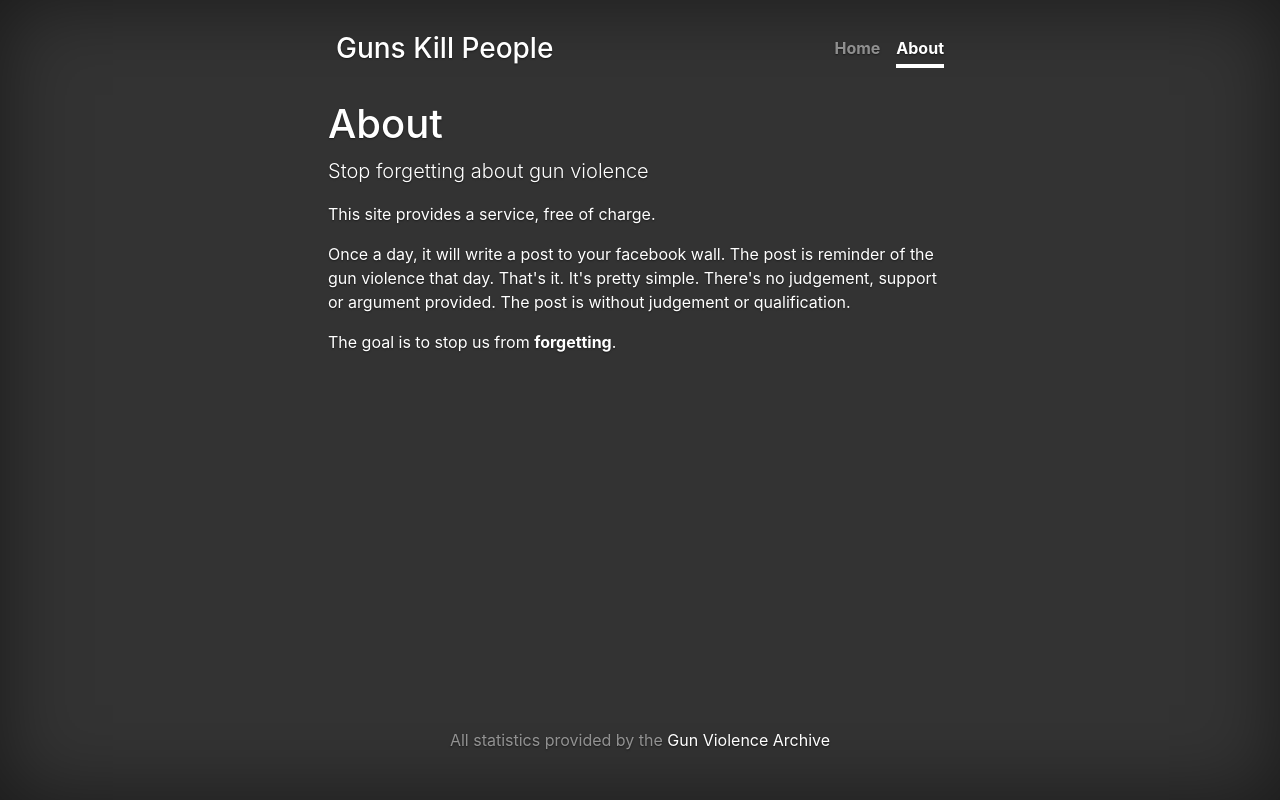
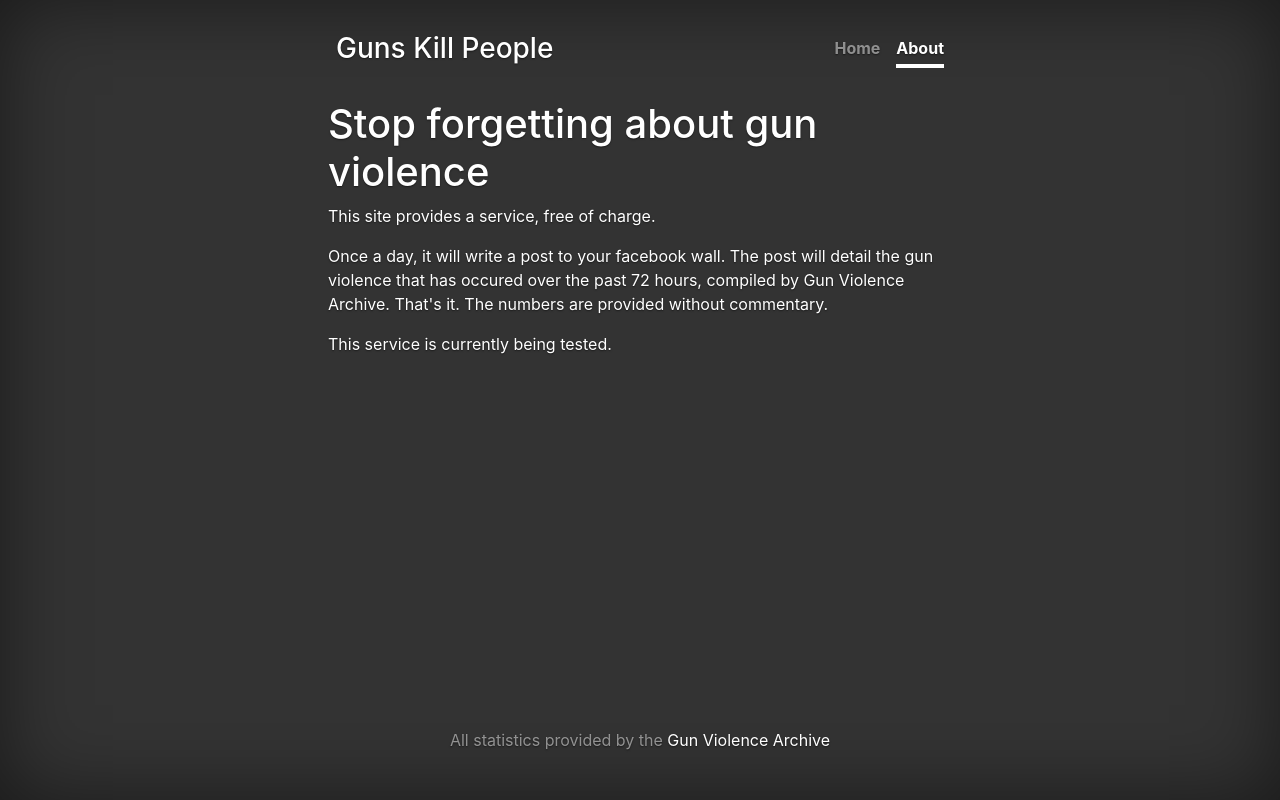
Before and after one commit to dwarrenku/fb-gun-post, a website: page static/about.html in a window 1280 px wide. Drawn offline with nearby package versions, Linux system fonts and the light colour scheme.

Commit message:
updated the post and the about page

```diff
--- a/post.js
+++ b/post.js
@@ -15,7 +15,7 @@ module.exports.post = function() {
         else {
           if (stats.incidents > 0) {
           console.log(stats);
-          var today = moment().format('MMMM Do') + ": In the past 72 hours.";
+          var today = moment().format('MMMM Do') + "\r\nIn the past 72 hours:";
           var message = today + "\r\n" +
             stats.incidents + " instances of violence.\r\n" +
             "At least " + stats.killed + " people were killed and " +
--- a/static/about.html
+++ b/static/about.html
@@ -33,18 +33,17 @@
         </div>
 
         <div class="inner cover">
-          <h1 class="cover-heading">About</h1>
-          <p class="lead">
+          <h1 class="cover-heading">
             Stop forgetting about gun violence
-          </p>
+          </h1>
           <p>
             This site provides a service, free of charge.
           </p>
           <p>
-            Once a day, it will write a post to your facebook wall. The post is reminder of the gun violence that day. That's it. It's pretty simple. There's no judgement, support or argument provided. The post is without judgement or qualification.
+            Once a day, it will write a post to your facebook wall. The post will detail the gun violence that has occured over the past 72 hours, compiled by <a href="http://www.gunviolencearchive.org/">Gun Violence Archive</a>. That's it. The numbers are provided without commentary.
           </p>
           <p>
-            The goal is to stop us from <strong>forgetting</strong>.
+            This service is currently being tested.
           </p>
         </div>
 
```
